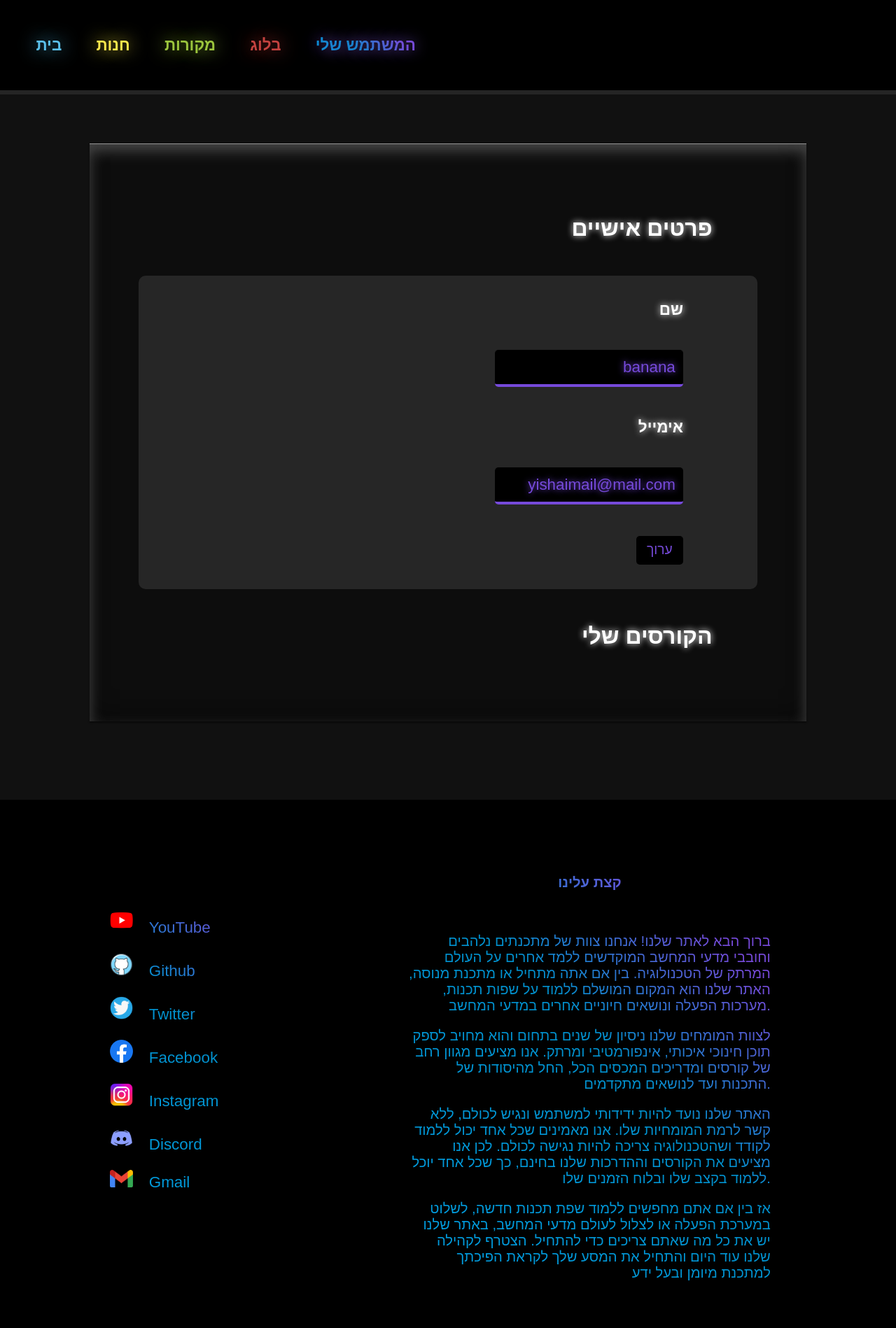
After one commit to orionbell/WebProject, a PHP site: page /profile.php in a window 1280 px wide. The commit adds this page. Shown: the whole page at 70% size. Run offline with PHP 8.4, Linux system fonts and the light colour scheme.

Commit message:
finished the logiin signin pages profile not done

```diff
--- a/css/footer.css
+++ b/css/footer.css
@@ -12,7 +12,6 @@
 
 .link_list {
     list-style: none;
-    border-left: solid var(--color1) .1em;
     padding: 3em;
     min-width: 15em;
     background: linear-gradient(
@@ -43,7 +42,6 @@
 .item a:hover{
     text-shadow: 0 0 5px rgb(0, 174, 243) ;
 }
-/* fix the footer responsivness */
 .aboutus{
     text-align: right;
     width: 50%;
@@ -64,6 +62,7 @@
     background-size: 500% auto;
     animation: animate 5s ease-in-out infinite alternate;
 }
+
 .aboutus_header{
     text-align: center;
     padding: 2em;
@@ -100,18 +99,3 @@
         padding: 2em;
     }
 }
-.linear-gard-effect{
-    background: linear-gradient(
-        45deg,
-        #7953cd 20%,
-        #00affa 30%,
-        #0190cd 70%,
-        #764ada 80%
-    );
-    -webkit-background-clip: text;
-    background-clip: text;
-    -webkit-text-fill-color: transparent;
-    text-fill-color: transparent;
-    background-size: 500% auto;
-    animation: animate 5s ease-in-out infinite alternate;
-}
--- a/css/main.css
+++ b/css/main.css
@@ -33,14 +33,19 @@
 }
 .topic_container{
     flex-grow: 1;
+    position: relative;
     padding: 2em 5em;
     text-align: center;
-    background-color: rgb(10, 10, 10);
+    background:linear-gradient(0deg,#000,#262626) ;
     border-radius: 1em;
+    transition: transform 50ms ease-in-out;
+    z-index: 1;
 }
 .topic_container:hover{
-    box-shadow: 0 0 1.5em white;
+    transform: scale(1.03);
+    box-shadow: 0 0 30px white;
 }
+
 .logo{
     width: 10rem;
     margin: 0 auto;
--- a/css/nav.css
+++ b/css/nav.css
@@ -1,4 +1,5 @@
 .nav_container{
+    position: relative;
     width: 100%;
     background-color: var(--color6);
     display: flex;
@@ -64,6 +65,27 @@
     text-fill-color: transparent;
     background-size: 500% auto;
     animation: animate 5s ease-in-out infinite alternate;
+    text-shadow: 0 0 20px #7953cd ;
+}
+.accounteffect::before{
+    content: "";
+    position: absolute;
+    top: -0.3em;
+    left: -0.3em;
+    background: linear-gradient(
+        45deg,
+        #7953cd 20%,
+        #00affa 30%,
+        #0190cd 70%,
+        #764ada 80%
+    );
+    background-size: 400%;
+    width: calc(100% + 0.3em);
+    height: calc(100% + 0.3em);
+    z-index: -1;
+    transform: translateY(0.25em);
+    transition: all 1s ease;
+    animation: animate 5s ease-in-out infinite alternate;
 }
 @keyframes animate {
     0% {
--- /dev/null
+++ b/css/profile.css
@@ -0,0 +1,87 @@
+.userui_contianer{
+    width: 80%;
+    margin: 4em auto;
+    direction: rtl;
+    padding: 4em;
+    background: rgba(0,0,0,0.25);
+    box-shadow: 0 2px 2px rgba(0,0,0,0.5), inset 0 1px rgba(255,255,255,0.3), inset 0 1px rgba(255,255,255,0.2), inset 0 10px 20px rgba(255,255,255,0.25), inset 0 -15px 30px rgba(0,0,0,0.3);
+}
+.ui_header{
+    font-size: 2rem;
+    padding: 1em 2em;
+    color: white;
+    text-shadow: 0 0 10px white ;
+}
+.peronal_info_list{
+    padding: 2em 6em;
+    margin: 1em 0;
+    background-color: #262626;
+    border-radius: 10px;
+}
+.change_paswd_btn{
+    width: 10%;
+    font-size: 1.2rem;
+    padding: 0.5em;
+    background-color: #000;
+    overflow: hidden;
+    border: none;
+    color: #764ada;
+    border-radius: 5px;
+    cursor: pointer;
+}
+.change_paswd_btn:hover{
+    box-shadow: 0 0 20px #764ada ;
+}
+
+
+.peronal_info_item{
+    margin: 2em 0;
+    width: 40%;
+    padding: 0.5em;
+    background-color: #000;
+    color: #764ada;
+    font-size: 1.4rem;
+    border-bottom: #764ada solid .2em;
+    text-shadow: 0 0 10px #764ada ;
+    border-radius: 5px;
+}.name_ui{
+    margin: 1em 0;
+    font-weight: bold;
+    font-size: 1.4rem;
+    color: white;
+    text-shadow: 0 0 10px white ;
+}
+@media (max-width:1150px) {
+    .userui_contianer{
+        text-align: center;
+        padding: 1em;
+    }
+    .peronal_info_list{
+        padding: 1em;
+    }
+    .peronal_info_item{
+        margin: 2em auto;
+        font-size: 1rem;
+        width: 60%;
+    }
+    .change_paswd_btn{
+        width: 30%;
+    }
+}
+@media (max-width:800px) {
+    .userui_contianer{
+        text-align: center;
+        padding: 1em;
+    }
+    .peronal_info_list{
+        padding: 1em;
+    }
+    .peronal_info_item{
+        margin: 2em auto;
+        font-size: 1rem;
+        width: 80%;
+    }
+    .change_paswd_btn{
+        width: 50%;
+    }
+}
--- a/css/resource.css
+++ b/css/resource.css
@@ -34,6 +34,12 @@
     justify-content: space-around;
     text-align: center;
     text-shadow: 0 0 10px white ;
+}
+.video_container:hover{
+    transform: scale(1.03);
+}
+.channel_container:hover{
+    transform: scale(1.03);
 }
 .video_container a img{
     width: 25em;
--- a/css/style.css
+++ b/css/style.css
@@ -2,6 +2,7 @@
     margin: 0;
     padding: 0;
     box-sizing: border-box;
+    list-style-type: none;
 }
 
 *:focus {
@@ -13,7 +14,7 @@
     --color2: #FDE74C;
     --color3: #9BC53D;
     --color4: #C3423F;
-    --color5: #111111;
+    --color5: #111;
     --color6: #000;
 }
 
@@ -21,6 +22,7 @@ body {
     font-size: 1.1rem;
     font-family:Arial, Helvetica, sans-serif;
     background-color: var(--color5);
+
 }
 body::-webkit-scrollbar{
     display: none;
--- a/includes/header.php
+++ b/includes/header.php
@@ -15,6 +15,8 @@
     <link rel="stylesheet" href="./css/blog_msg.css">
     <link rel="stylesheet" href="./css/resource.css">
     <link rel="stylesheet" href="./css/course.css">
+    <link rel="stylesheet" href="./css/login_signin.css">
+    <link rel="stylesheet" href="./css/profile.css">
     <title>CS israel</title>
 </head>
 <body>
@@ -32,8 +34,16 @@
             <li class="nav_item">
                 <a href="blog.php" class="nav_link link4">בלוג</a>
             </li>
-            <li class="nav_item">
-                <a href="profile.php" class="nav_link link5">המשתמש שלי</a>
-            </li>
+            <?php
+                if(isset($user_connected)){
+                    echo '<li class="nav_item">
+                            <a href="profile.php" class="nav_link link5">המשתמש שלי</a>
+                          </li>';
+                }else{
+                    echo '<li class="nav_item">
+                            <a href="signin.php" class="nav_link link5">המשתמש שלי</a>
+                          </li>';
+                }
+            ?>
         </ul>
     </nav>
--- a/js/style/nav_hover.js
+++ b/js/style/nav_hover.js
@@ -63,3 +63,19 @@ link4.addEventListener("mouseout",() =>{
     link1.style.visibility = "visible";
     link5.style.visibility = "visible";
 })
+link5.addEventListener("mouseover",() =>{
+    nav_container.style.borderBottom = "solid .3em #764ada ";
+    //nav_container.classList.add('accounteffect');
+    link2.style.visibility = "hidden";
+    link3.style.visibility = "hidden";
+    link1.style.visibility = "hidden";
+    link4.style.visibility = "hidden";
+})
+link5.addEventListener("mouseout",() =>{
+    nav_container.style.borderBottom = "solid .3em #252525";
+    //nav_container.classList.remove('accounteffect');
+    link2.style.visibility = "visible";
+    link3.style.visibility = "visible";
+    link1.style.visibility = "visible";
+    link4.style.visibility = "visible";
+})
--- /dev/null
+++ b/profile.php
@@ -0,0 +1,22 @@
+<?php
+    $login = true;
+    if(!isset($login)){
+        header("Location: login.php");
+    }
+    include_once('includes/header.php');
+?>
+    <main class="userui_contianer">
+        <h2 class="ui_header">פרטים אישיים</h2>
+            <ul class="peronal_info_list">
+                <span class="name_ui">שם</span>
+                <li class="peronal_info_item">banana</li>
+                <span class="name_ui">אימייל</span>
+                <li class="peronal_info_item">yishaimail@mail.com </li>
+                <button class="change_paswd_btn">ערוך</button>
+            </ul>
+
+        <h2 class="ui_header">הקורסים שלי</h2>
+    </main>
+<?php
+    include_once('includes/footer.php');
+?>
```
Also changed, not shown: css/blog_msg.css (+11 -15 lines), css/login_signin.css (added, +56 -0 lines), login.php (added, +13 -0 lines), signin.php (added, +15 -0 lines), imgs/channels/giphy (1).gif (added), imgs/channels/giphy.gif (added).
